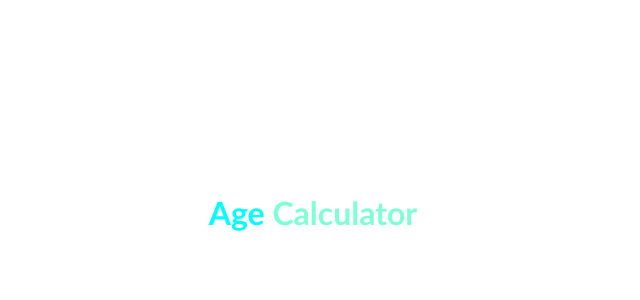
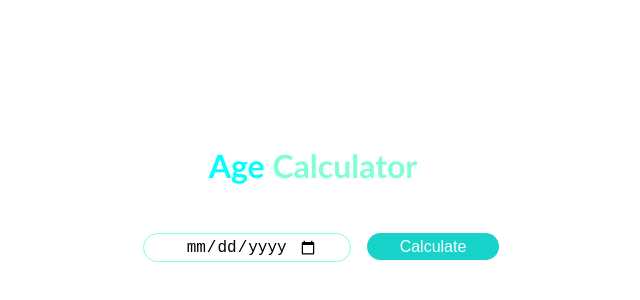
Before and after one commit to Murtuza-Ahmed/react-class-project, a React (Vite) app in the folder age-calculator/: page / in a window 1280 px wide. Shown: the part 108-408 px from the top of the page, without its empty margins (327-967 px from the left). Built offline with nearby package versions, Linux system fonts and the light colour scheme.

Commit message:
ui complete

```diff
--- a/age-calculator/src/App.css
+++ b/age-calculator/src/App.css
@@ -2,6 +2,7 @@
   --color-text: #00FFFF;
   --bg-color: rgba(67, 99, 99, 0);
   --span-text: #7FFFD4;
+  --button: rgb(23, 211, 201);
 }
 
 *,
@@ -21,13 +22,45 @@ body {
   display: flex;
   justify-content: center;
   align-items: center;
+  flex-direction: column;
   height: 80vh;
 }
 
 .container h1 {
   color: var(--color-text);
+  margin-bottom: 2rem;
 }
 
 .container h1 span {
   color: var(--span-text);
 }
+
+.input-box {
+  padding: 1rem;
+}
+
+.input-box input {
+  padding: .20rem 2rem;
+  font-size: 1rem;
+  text-align: center;
+  border-radius: 1rem;
+  border: .5px solid var(--span-text);
+  outline: none;
+  background-color: var(--bg-color);
+  margin: 0 1rem 0 1rem;
+}
+
+.input-box button {
+  padding: .20rem 2rem;
+  font-size: 1rem;
+  text-align: center;
+  border-radius: 1rem;
+  border: .5px solid var(--bg-color);
+  outline: none;
+  background-color: var(--button);
+  color: #FFF;
+}
+
+.input-box button:focus {
+  cursor: pointer;
+}
--- a/age-calculator/src/components/AgeCalculator.jsx
+++ b/age-calculator/src/components/AgeCalculator.jsx
@@ -6,6 +6,10 @@ const AgeCalculator = () => {
         <h1>
           Age <span>Calculator</span>
         </h1>
+        <div className="input-box">
+          <input type="date" />
+          <button>Calculate</button>
+        </div>
       </div>
     </div>
   );
```
